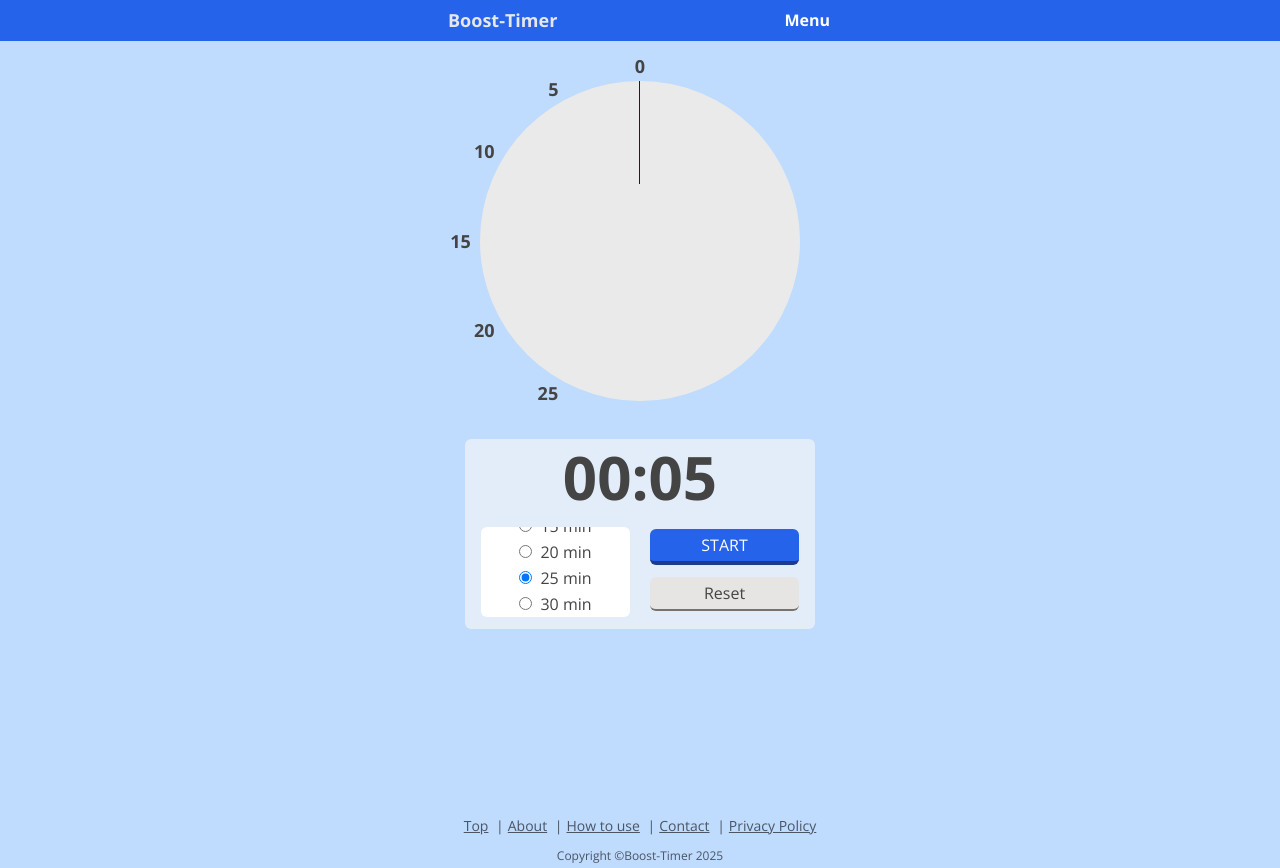
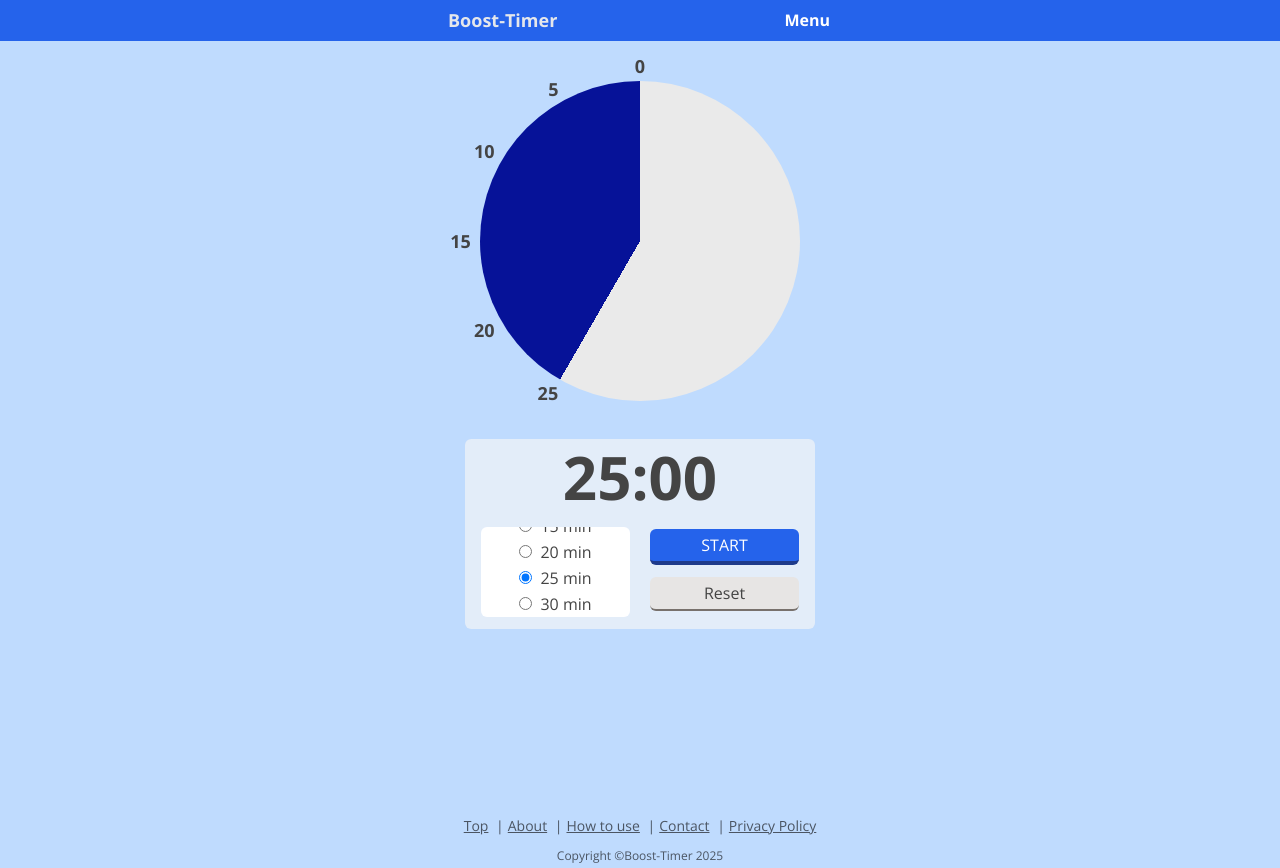
Before and after one commit to kenwebwork/visual-timer, a React (Vite) app: page / in a window 1280 px wide. Built offline with nearby package versions, Linux system fonts and the light colour scheme; no server answers.

Commit message:
update volume

```diff
--- a/src/pages/HomePage.tsx
+++ b/src/pages/HomePage.tsx
@@ -10,8 +10,7 @@ import Sound from "../assets/sounds/timerEnd.mp3";
 
 const HomePage: React.FC = () => {
   const [isRunning, setIsRunning] = useState<boolean>(false);
-  const [remainingTime, setRemainingTime] = useState<number>(5);
-  // const [remainingTime, setRemainingTime] = useState<number>(INIT_MIN * 60);
+  const [remainingTime, setRemainingTime] = useState<number>(INIT_MIN * 60);
   const [selectedTime, setSelectedTime] = useState<number>(INIT_MIN);
 
   const selectedTimeRef = useRef(selectedTime);
```
